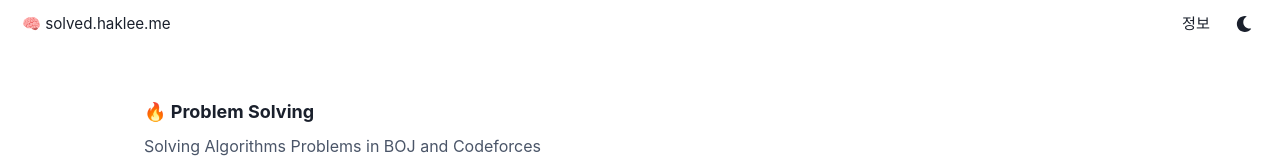
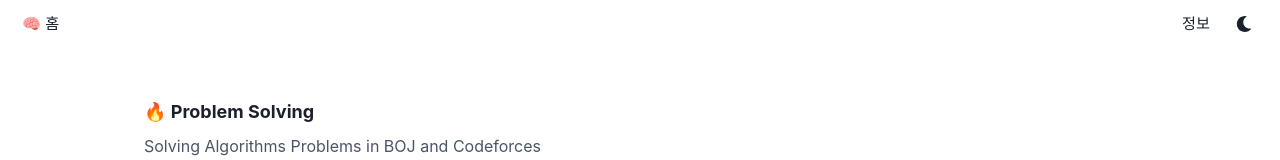
Before and after one commit to ohprettyhak/solved.haklee.me, a Gatsby site: page / in a window 1280 px wide. Shown: the top 160 px of the page. Built offline with nearby package versions, Linux system fonts and the light colour scheme; Gatsby itself is replaced by a stand-in of ours; some packages are replaced by stand-ins of ours; a web font is replaced by a local one.

Commit message:
feat: change navigation title

```diff
--- a/src/components/Navigation.tsx
+++ b/src/components/Navigation.tsx
@@ -13,7 +13,7 @@ export default function Navigation({ curTitle, curLink, prev }: NavigationProps)
         <Box display="flex" alignItems="center" gap={1.5}>
           <Link href="/" variant="grayhover" px={1.5} py={0.5}>
             <Text as="h1" variant="navigation">
-              🧠 solved.haklee.me
+              🧠 홈
             </Text>
           </Link>
           {prev && (
```
